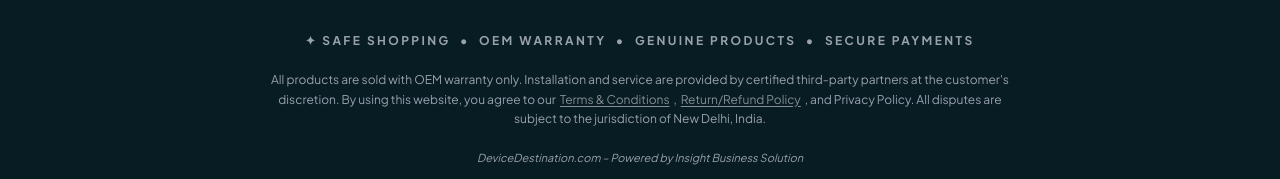
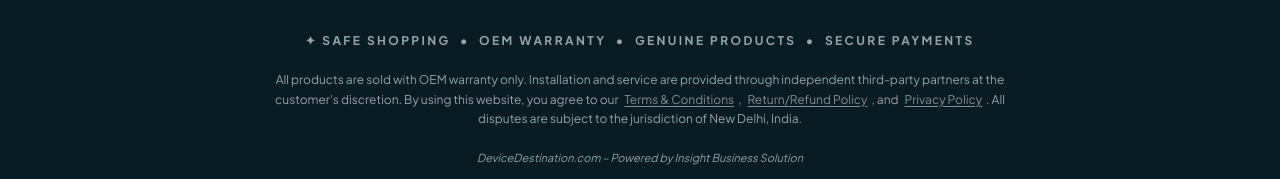
Before and after one commit to witejackel-eng/Ecom-website, a Next.js app: page / in a window 1280 px wide. Shown: the part 4188-4367 px from the top of the page. Built offline with nearby package versions, Linux system fonts and the light colour scheme.

Commit message:
Fix footer legal panel accuracy and linking
- Changed 'certified third-party partners' to 'independent third-party partners'
- Added proper Link component for Privacy Policy (was plain text)
- Consistent with DeviceDestination project footer wording

```diff
--- a/src/components/Footer.tsx
+++ b/src/components/Footer.tsx
@@ -83,9 +83,10 @@ export default function Footer() {
               ✦ Safe Shopping &nbsp;•&nbsp; OEM Warranty &nbsp;•&nbsp; Genuine Products &nbsp;•&nbsp; Secure Payments
             </p>
             <p className="text-white/50 text-xs leading-relaxed max-w-3xl mx-auto">
-              All products are sold with OEM warranty only. Installation and service are provided by certified third-party partners at the customer&apos;s discretion. By using this website, you agree to our
-              <Link href="/terms" className="text-white/50 hover:text-white underline underline-offset-2 transition-colors mx-1">Terms & Conditions</Link>,
-              <Link href="/refund-policy" className="text-white/50 hover:text-white underline underline-offset-2 transition-colors mx-1">Return/Refund Policy</Link>, and Privacy Policy.
+              All products are sold with OEM warranty only. Installation and service are provided through independent third-party partners at the customer&apos;s discretion. By using this website, you agree to our{" "}
+              <Link href="/terms" className="text-white/50 hover:text-white underline underline-offset-2 transition-colors mx-1">Terms &amp; Conditions</Link>,{" "}
+              <Link href="/refund-policy" className="text-white/50 hover:text-white underline underline-offset-2 transition-colors mx-1">Return/Refund Policy</Link>, and{" "}
+              <Link href="/privacy" className="text-white/50 hover:text-white underline underline-offset-2 transition-colors mx-1">Privacy Policy</Link>.{" "}
               All disputes are subject to the jurisdiction of New Delhi, India.
             </p>
             <p className="text-white/30 text-[11px] italic">
```
